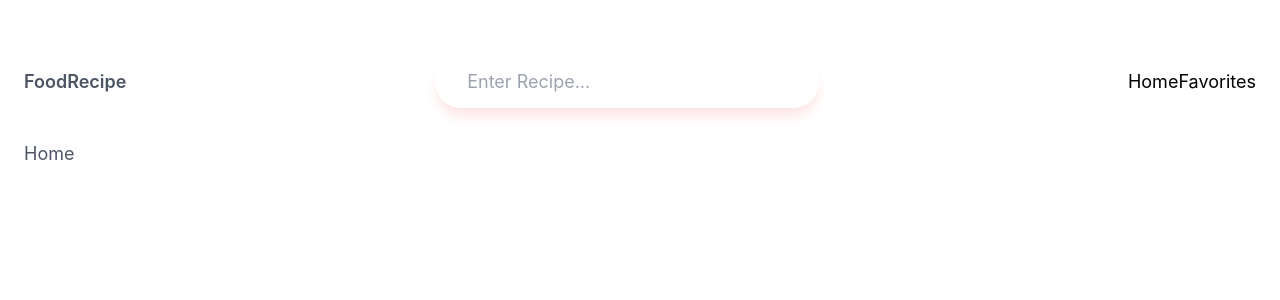
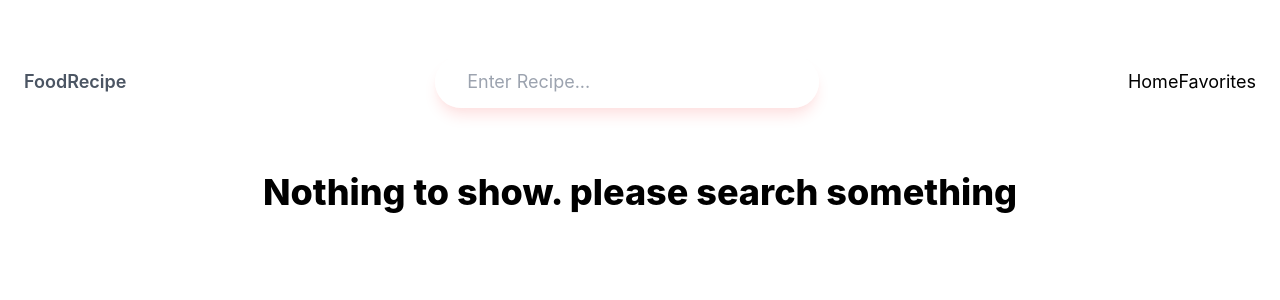
Before and after one commit to Valerian-Touzard/food_recipe, a React (Create React App) app: page / in a window 1280 px wide. Shown: the top 300 px of the page. Built offline with nearby package versions, Linux system fonts and the light colour scheme.

Commit message:
feat: Ajout de la logique d'affichage des recettes

```diff
--- /dev/null
+++ b/src/components/recipe-item/index.tsx
@@ -0,0 +1,14 @@
+import React from 'react'
+import { RecipeType } from '../../context'
+
+type Props = {
+  recipe : RecipeType
+}
+
+const RecipeItem = ({recipe}: Props) => {
+  return (
+    <div>RecipeItem</div>
+  )
+}
+
+export default RecipeItem
--- a/src/context/index.tsx
+++ b/src/context/index.tsx
@@ -5,7 +5,7 @@ import React, {
   FormEventHandler,
 } from "react";
 
-type RecipeType = {
+export type RecipeType = {
   id: string;
   image_url: string;
   publisher: string;
--- a/src/pages/home/index.tsx
+++ b/src/pages/home/index.tsx
@@ -1,9 +1,24 @@
-import React from 'react'
+import React, { useContext } from "react";
+import { useGlobalState } from "../../context";
+import RecipeItem from "../../components/recipe-item";
 
 const Home = () => {
+  const { recipeList, loading } = useGlobalState();
+
+  if(loading){
+    return <div>Loading... Please wait!</div>
+  }
+
   return (
-    <div>Home</div>
-  )
-}
+    <div className="py-8 container mx-auto flex flex-wrap justify-center gap-10">
+      {
+        recipeList && recipeList.length > 0 ?
+        recipeList.map(recipe => <RecipeItem recipe={recipe} />)
+        :
+        <div><p className="lg:text-4xl text-xl text-center text-black font-extrabold">Nothing to show. please search something</p></div>
+      }
+    </div>
+  );
+};
 
-export default Home
+export default Home;
```
